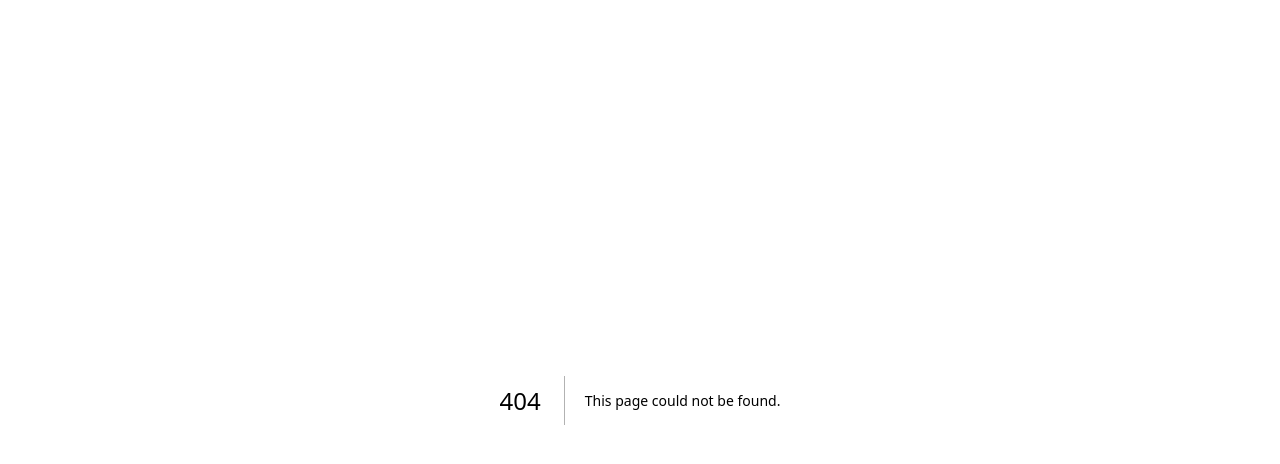
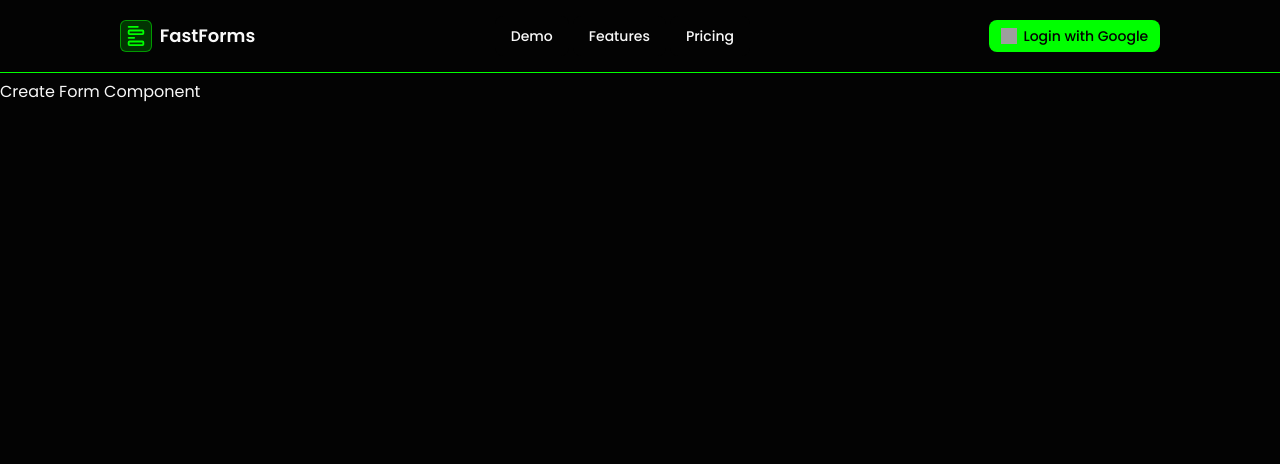
Before and after one commit to KrishnaGavali/FastForms, a Next.js app: page /app in a window 1280 px wide. Before the commit this address had no page. Shown: the top 464 px of the page. Built offline with nearby package versions, Linux system fonts and the light colour scheme; grey boxes are pictures that could not be loaded.

Commit message:
feat: add CreateForm component and integrate it into AppPage; enhance layout with Navbar

```diff
--- /dev/null
+++ b/app/app/page.tsx
@@ -0,0 +1,12 @@
+import CreateForm from "@/components/app/CreateForm";
+import React from "react";
+
+const AppPage = () => {
+  return (
+    <div className=" pt-20">
+      <CreateForm />
+    </div>
+  );
+};
+
+export default AppPage;
--- a/app/layout.tsx
+++ b/app/layout.tsx
@@ -1,6 +1,7 @@
 import type { Metadata } from "next";
 import { Poppins } from "next/font/google";
 import "./globals.css";
+import { Navbar } from "@/components/Navbar";
 
 const poppins = Poppins({
   variable: "--font-poppins",
@@ -20,7 +21,10 @@ export default function RootLayout({
 }>) {
   return (
     <html lang="en">
-      <body className={`${poppins.className} antialiased`}>{children}</body>
+      <body className={`${poppins.className} antialiased`}>
+        <Navbar />
+        {children}
+      </body>
     </html>
   );
 }
--- a/app/page.tsx
+++ b/app/page.tsx
@@ -1,16 +1,14 @@
-import { Hero } from '@/components/Hero'
-import { Navbar } from '@/components/Navbar'
-import { Feature } from '@/components/Feature'
-import React from 'react'
+import { Hero } from "@/components/Hero";
+import { Navbar } from "@/components/Navbar";
+import { Feature } from "@/components/Feature";
 
 const HomePage = () => {
   return (
-     <>
-      <Navbar/>
-      <Hero/>
+    <>
+      <Hero />
       <Feature />
-     </>
-  )
-}
+    </>
+  );
+};
 
-export default HomePage
+export default HomePage;
--- /dev/null
+++ b/components/app/CreateForm.tsx
@@ -0,0 +1,7 @@
+import React from "react";
+
+const CreateForm = () => {
+  return <div className=" container h-full">Create Form Component</div>;
+};
+
+export default CreateForm;
```
Also changed, not shown: components/Feature.tsx (+1 -15 lines), 1 other file (tests, documents, lock files or other folders).
